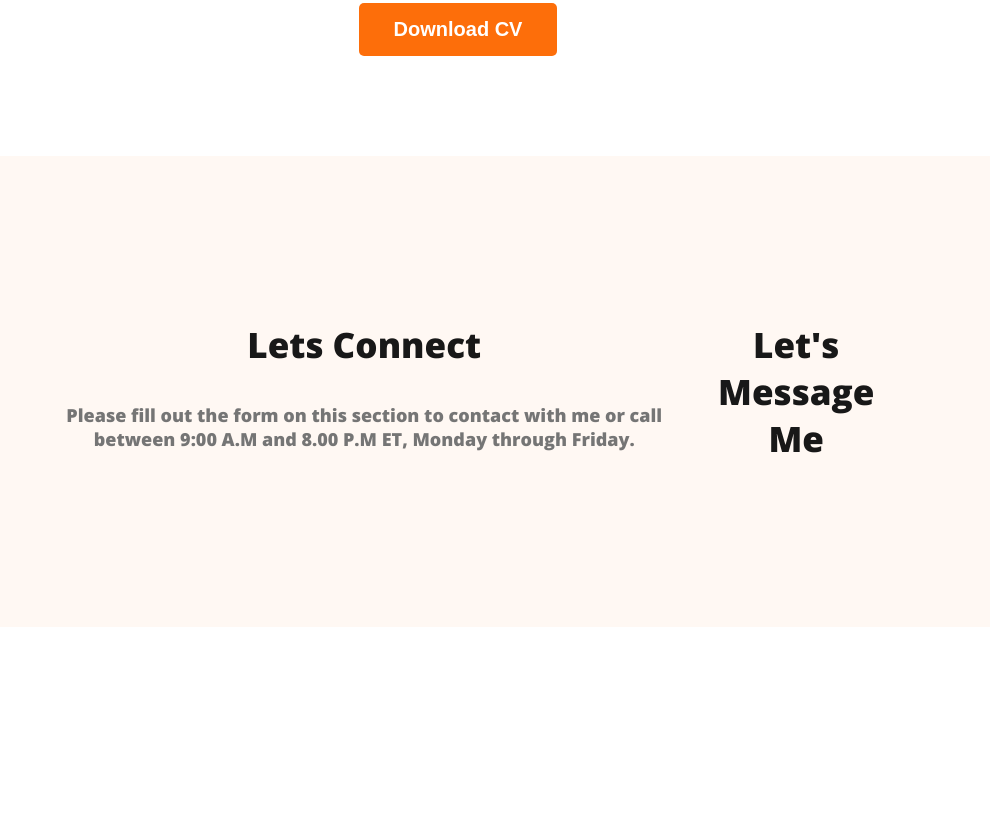
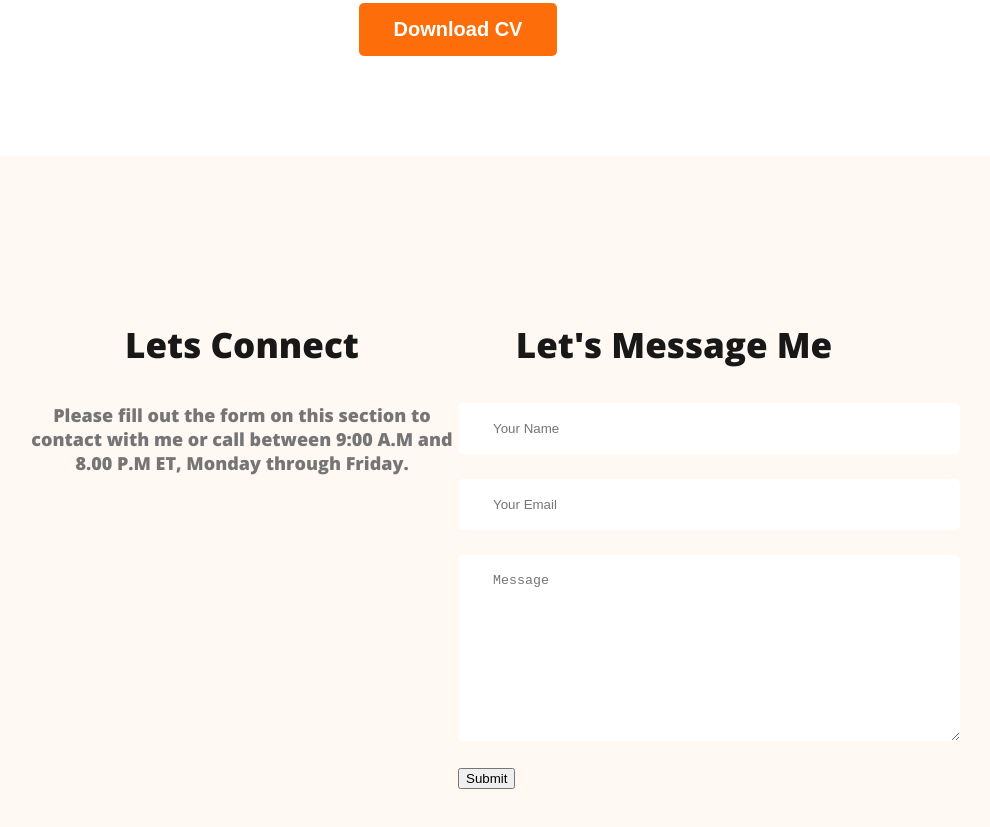
Before and after one commit to msumezan/Web-Developments-Portfolio, a plain HTML site: page index.html in a window 1280 px wide. Shown: the part 2998-3825 px from the top of the page, without its empty margins (182-1172 px from the left). Before the commit the page ends 3633 px from the top, so only its background shows below. Drawn offline with nearby package versions, Linux system fonts and the light colour scheme.

Commit message:
complite

```diff
--- a/index.html
+++ b/index.html
@@ -202,6 +202,12 @@
         </div>
         <div class="footer-column">
             <h3 class="section-title">Let's Message Me</h3>
+            <form class="contact" action="">
+                <input type="text" placeholder="Your Name">
+                <input type="email" name=""placeholder="Your Email">
+                <textarea name=""placeholder="Message" id="" cols="30" rows="10"></textarea>
+                <input type="submit" value="Submit">
+            </form>
         </div>
     </footer>
 </body>
--- a/styles/portfolio.css
+++ b/styles/portfolio.css
@@ -156,34 +156,61 @@ main section {
     font-size: 25px;
     font-weight: 700;
 }
-.resume-container{
+
+.resume-container {
     display: flex;
     gap: 50px;
 }
-.resume-item-titel{
+
+.resume-item-titel {
     color: #474747;
     font-size: 25px;
     font-weight: 700;
     margin-bottom: 10px;
 }
-.resume-item-institute{
+
+.resume-item-institute {
     margin-bottom: 20px;
     margin-top: 0px;
 }
-.resume-item-description, .resume-item-institute{
+
+.resume-item-description,
+.resume-item-institute {
     color: #757575;
 }
-.resume-container hr{
+
+.resume-container hr {
     margin: 30px;
 }
-.download-cv{
+
+.download-cv {
     text-align: center;
     margin-top: 50px;
 }
+
 /* footer style */
-footer{
+footer {
     display: flex;
     background: #fff8f3;
     margin-top: 100px;
     padding: 130px 200px;
 }
+
+.footer-column {
+    width: 50%;
+}
+.social-link a{
+    margin: right 25px; ;
+}
+
+.contact input[type="text"], .contact input[type="email"],
+textarea {
+    display: block;
+    margin-bottom: 25px;
+    padding: 18px 35px;
+    color: #757575;
+    border-radius: 5px;
+    background: #FFF;
+    border: 0;
+    width: 100%;
+}
```
